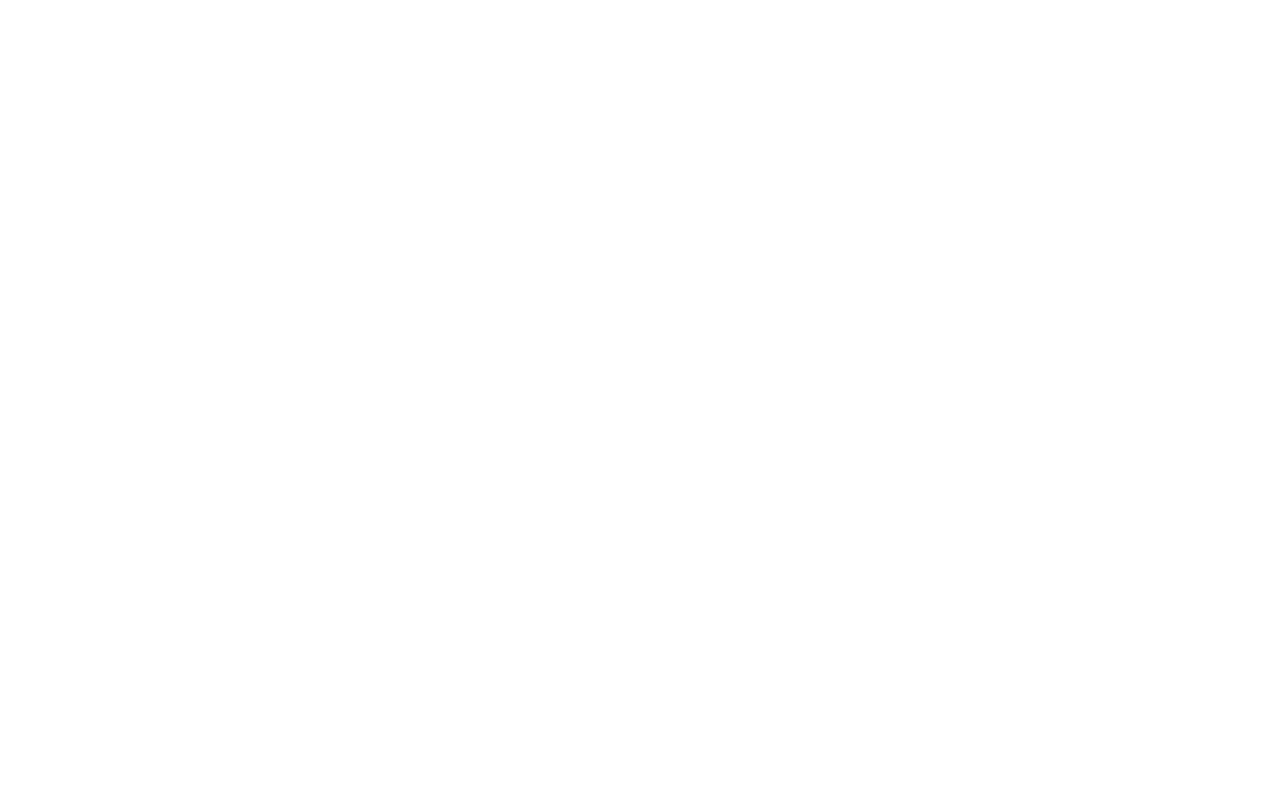
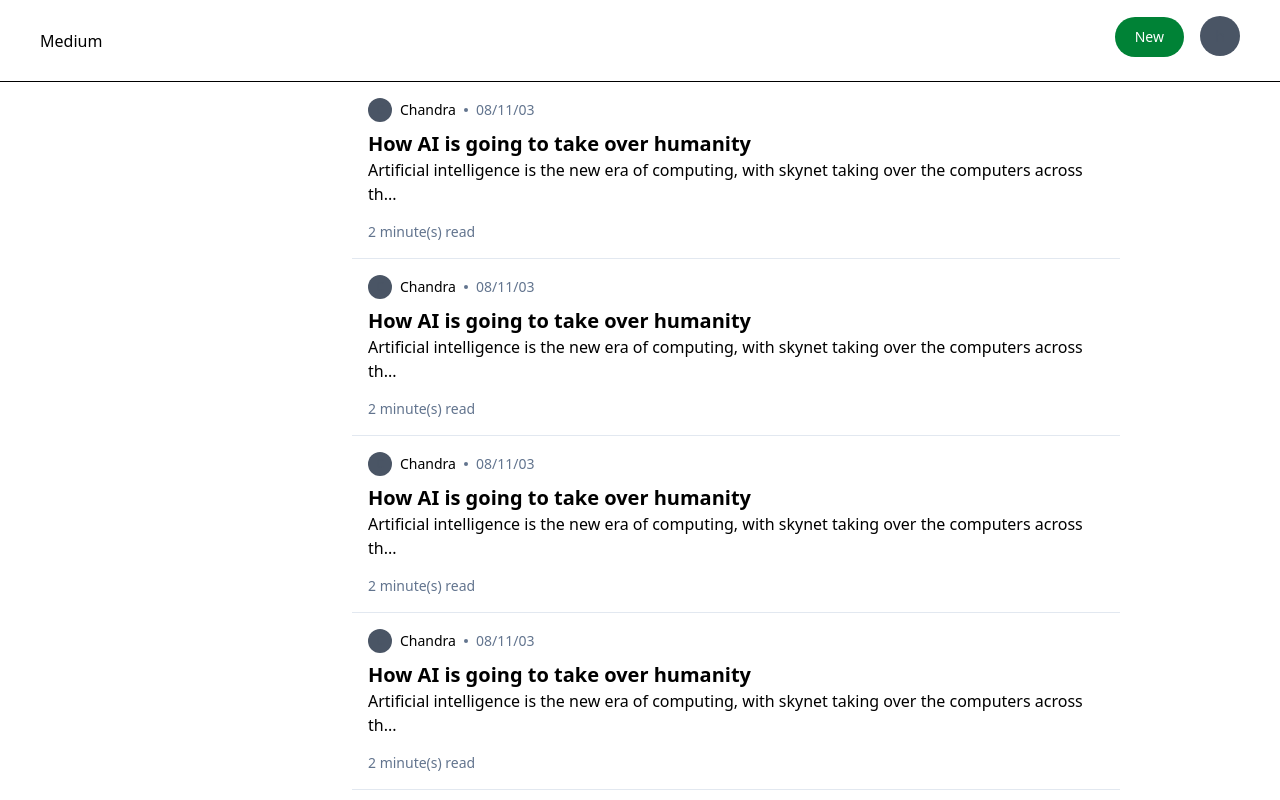
Before and after one commit to sekhar08/Blogging-Application, a React (Vite) app in the folder frontend/: page /blogs in a window 1280 px wide. Before the commit this address had no page. Built offline with nearby package versions, Linux system fonts and the light colour scheme.

Commit message:
Added blogs page and appbar

```diff
--- a/frontend/src/App.tsx
+++ b/frontend/src/App.tsx
@@ -3,6 +3,7 @@
 import Signin from "./pages/Signin";
 import Signup from "./pages/Signup";
 import Blog from "./pages/Blog";
+import { Blogs } from "./pages/Blogs";
 
 function App() {
   return (
@@ -12,6 +13,7 @@
           <Route path="/signup" element={<Signup />} />
           <Route path="/signin" element={<Signin />} />
           <Route path="/blog/:id" element={<Blog />} />
+          <Route path="/blogs" element={<Blogs />} />
         </Routes>
       </BrowserRouter>
     </>
--- /dev/null
+++ b/frontend/src/components/Appbar.tsx
@@ -0,0 +1,27 @@
+import { Avatar } from "./BlogCard";
+import { Link } from "react-router-dom";
+
+export const Appbar = () => {
+  return (
+    <div className="border-b flex justify-between px-10 py-4">
+      <Link
+        to={"/blogs"}
+        className="flex flex-col justify-center cursor-pointer"
+      >
+        Medium
+      </Link>
+      <div>
+        <Link to={`/publish`}>
+          <button
+            type="button"
+            className="mr-4 text-white bg-green-700 hover:bg-green-800 focus:outline-none focus:ring-4 focus:ring-green-300 font-medium rounded-full text-sm px-5 py-2.5 text-center me-2 mb-2 "
+          >
+            New
+          </button>
+        </Link>
+
+        <Avatar size={"big"} name="harkirat" />
+      </div>
+    </div>
+  );
+};
--- /dev/null
+++ b/frontend/src/components/BlogCard.tsx
@@ -0,0 +1,67 @@
+import { Link } from "react-router-dom";
+interface BlogCardProps {
+  authorName: string;
+  title: string;
+  content: string;
+  publishedDate: string;
+  //id: number;
+}
+
+export const BlogCard = ({
+  authorName,
+  title,
+  content,
+  publishedDate,
+}: BlogCardProps) => {
+  return (
+    // <Link to={`/blog/${id}`}>
+    <div className="p-4 border-b border-slate-200 pb-4 w-screen max-w-screen-md cursor-pointer">
+      <div className="flex">
+        <Avatar name={authorName} />
+        <div className="font-extralight pl-2 text-sm flex justify-center flex-col">
+          {authorName}
+        </div>
+        <div className="flex justify-center flex-col pl-2 flex justify-center flex-col">
+          <Circle />
+        </div>
+        <div className="pl-2 font-thin text-slate-500 text-sm flex justify-center flex-col">
+          {publishedDate}
+        </div>
+      </div>
+      <div className="text-xl font-semibold pt-2">{title}</div>
+      <div className="text-md font-thin">{content.slice(0, 100) + "..."}</div>
+      <div className="text-slate-500 text-sm font-thin pt-4">
+        {`${Math.ceil(content.length / 100)} minute(s) read`}
+      </div>
+    </div>
+    // </Link>
+  );
+};
+
+export function Circle() {
+  return <div className="h-1 w-1 rounded-full bg-slate-500"></div>;
+}
+
+export function Avatar({
+  name,
+  size = "small",
+}: {
+  name: string;
+  size?: "small" | "big";
+}) {
+  return (
+    <div
+      className={`relative inline-flex items-center justify-center overflow-hidden bg-gray-600 rounded-full ${
+        size === "small" ? "w-6 h-6" : "w-10 h-10"
+      }`}
+    >
+      <span
+        className={`${
+          size === "small" ? "text-xs" : "text-md"
+        } font-extralight text-gray-600 dark:text-gray-300`}
+      >
+        {name[0]}
+      </span>
+    </div>
+  );
+}
--- /dev/null
+++ b/frontend/src/pages/Blogs.tsx
@@ -0,0 +1,40 @@
+import { Appbar } from "../components/Appbar";
+import { BlogCard } from "../components/BlogCard";
+
+export const Blogs = () => {
+  return (
+    <div>
+      <Appbar />
+      <div className=" flex justify-center">
+        <div className="max-w-xl">
+          <BlogCard
+            authorName="Chandra"
+            title="How AI is going to take over humanity"
+            content="Artificial intelligence is the new era of computing, with skynet taking over the computers across the world and taking control of weapons we need a messiah"
+            publishedDate="08/11/03"
+          />
+
+          <BlogCard
+            authorName="Chandra"
+            title="How AI is going to take over humanity"
+            content="Artificial intelligence is the new era of computing, with skynet taking over the computers across the world and taking control of weapons we need a messiah"
+            publishedDate="08/11/03"
+          />
+
+          <BlogCard
+            authorName="Chandra"
+            title="How AI is going to take over humanity"
+            content="Artificial intelligence is the new era of computing, with skynet taking over the computers across the world and taking control of weapons we need a messiah"
+            publishedDate="08/11/03"
+          />
+          <BlogCard
+            authorName="Chandra"
+            title="How AI is going to take over humanity"
+            content="Artificial intelligence is the new era of computing, with skynet taking over the computers across the world and taking control of weapons we need a messiah"
+            publishedDate="08/11/03"
+          />
+        </div>
+      </div>
+    </div>
+  );
+};
```
